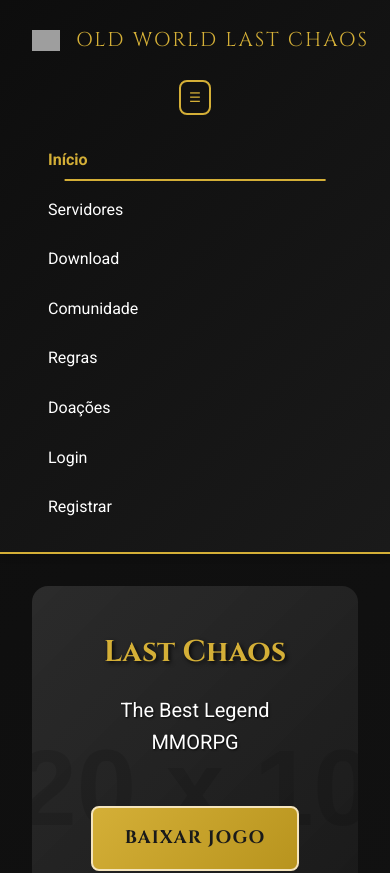
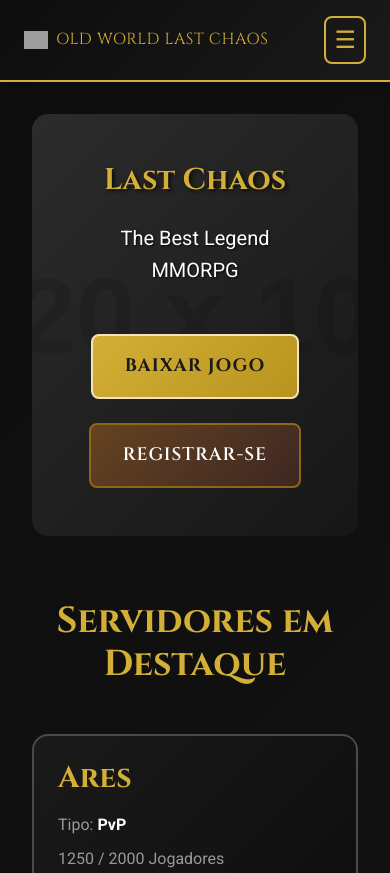
Before and after one commit to jesercaceres/lastchaos_website, a React (Vite) app: page / in a window 390 px wide. Shown: the top 873 px of the page. Built offline with nearby package versions, Linux system fonts and the light colour scheme; grey boxes are pictures that could not be loaded.

Commit message:
feat: enhance responsive design for Header, Doacoes, Home, and Servidores pages with improved media queries

```diff
--- a/src/components/layout/Header.tsx
+++ b/src/components/layout/Header.tsx
@@ -15,6 +15,10 @@
   top: 0;
   z-index: 100;
   box-shadow: ${({ theme }) => theme.shadows.md};
+
+  @media (max-width: 414px) {
+    padding: ${({ theme }) => theme.spacing.sm} ${({ theme }) => theme.spacing.md};
+  }
 `
 
 const HeaderContent = styled.div`
@@ -24,11 +28,15 @@
   justify-content: space-between;
   align-items: center;
   gap: ${({ theme }) => theme.spacing.md};
+  flex-wrap: nowrap;
 
-  flex-wrap: nowrap; /* 🔑 impede quebra no desktop */
+  @media (max-width: ${({ theme }) => theme.breakpoints.large}) {
+    flex-wrap: wrap;
+    gap: ${({ theme }) => theme.spacing.sm};
+  }
 
-  @media (max-width: ${({ theme }) => theme.breakpoints.tablet}) {
-    flex-direction: column;
+  @media (max-width: 414px) {
+    gap: ${({ theme }) => theme.spacing.xs};
   }
 `
 
@@ -37,17 +45,35 @@
   align-items: center;
   gap: ${({ theme }) => theme.spacing.sm};
 
-  white-space: nowrap; /* 🔑 texto não quebra */
-  flex-shrink: 0;      /* 🔑 logo não encolhe */
+  white-space: nowrap;
+  flex-shrink: 1;
+  min-width: 0;
 
   font-family: ${({ theme }) => theme.fonts.epic};
-  font-size: ${({ theme }) => theme.fontSizes.xl}; /* menor para nome longo */
+  font-size: ${({ theme }) => theme.fontSizes.xl};
   font-weight: 200;
   color: ${({ theme }) => theme.colors.gold};
   text-decoration: none;
   text-transform: uppercase;
   letter-spacing: 2px;
   transition: ${({ theme }) => theme.transitions.normal};
+
+  @media (max-width: ${({ theme }) => theme.breakpoints.large}) {
+    font-size: ${({ theme }) => theme.fontSizes.lg};
+    letter-spacing: 1px;
+  }
+
+  @media (max-width: ${({ theme }) => theme.breakpoints.mobile}) {
+    font-size: ${({ theme }) => theme.fontSizes.md};
+    letter-spacing: 0.5px;
+    gap: ${({ theme }) => theme.spacing.xs};
+  }
+
+  @media (max-width: 414px) {
+    font-size: ${({ theme }) => theme.fontSizes.md};
+    letter-spacing: 0.5px;
+    gap: ${({ theme }) => theme.spacing.xs};
+  }
 
   &:hover {
     text-shadow: ${({ theme }) => theme.shadows.gold};
@@ -59,22 +85,29 @@
   width: 28px;
   height: 28px;
   object-fit: contain;
+
+  @media (max-width: 414px) {
+    width: 24px;
+    height: 24px;
+  }
 `
 
 const Nav = styled.nav`
   display: flex;
   gap: ${({ theme }) => theme.spacing.md};
   flex-wrap: nowrap;
+  align-items: center;
 
-  @media (max-width: ${({ theme }) => theme.breakpoints.tablet}) {
-    justify-content: center;
-    width: 100%;
-    flex-wrap: wrap;
+  @media (max-width: ${({ theme }) => theme.breakpoints.large}) {
+    gap: ${({ theme }) => theme.spacing.sm};
   }
 
-  @media (max-width: ${({ theme }) => theme.breakpoints.mobile}) {
-    flex-direction: column;
-    gap: ${({ theme }) => theme.spacing.xs};
+  @media (max-width: ${({ theme }) => theme.breakpoints.intermediate}) {
+    display: none;
+  }
+
+  @media (min-width: ${({ theme }) => theme.breakpoints.intermediate}) {
+    display: flex;
   }
 `
 
@@ -89,6 +122,13 @@
   transition: ${({ theme }) => theme.transitions.normal};
   position: relative;
   white-space: nowrap;
+  font-size: ${({ theme }) => theme.fontSizes.sm};
+
+  @media (max-width: ${({ theme }) => theme.breakpoints.large}) {
+    font-size: ${({ theme }) => theme.fontSizes.xs};
+    padding: ${({ theme }) => theme.spacing.xs}
+      ${({ theme }) => theme.spacing.xs};
+  }
 
   &::after {
     content: '';
@@ -120,20 +160,52 @@
   padding: ${({ theme }) => theme.spacing.xs};
   border-radius: ${({ theme }) => theme.borderRadius.md};
   cursor: pointer;
+  flex-shrink: 0;
+  margin-left: ${({ theme }) => theme.spacing.sm};
+  font-size: 1.5rem;
+  width: auto;
+  height: auto;
 
-  @media (max-width: ${({ theme }) => theme.breakpoints.tablet}) {
+  @media (max-width: ${({ theme }) => theme.breakpoints.intermediate}) {
     display: block;
+  }
+
+  @media (min-width: calc(${({ theme }) => theme.breakpoints.intermediate} + 1px)) {
+    display: none;
+  }
+
+  @media (max-width: 414px) {
+    padding: ${({ theme }) => theme.spacing.xs};
+    margin-left: ${({ theme }) => theme.spacing.xs};
+    min-width: 36px;
+    min-height: 36px;
   }
 `
 
-const MobileNav = styled(Nav)<{ isOpen: boolean }>`
+const MobileNav = styled.nav<{ isOpen: boolean }>`
   display: none;
 
-  @media (max-width: ${({ theme }) => theme.breakpoints.tablet}) {
+  @media (max-width: ${({ theme }) => theme.breakpoints.intermediate}) {
     display: ${({ isOpen }) => (isOpen ? 'flex' : 'none')};
+    position: absolute;
+    top: 100%;
+    left: 0;
+    right: 0;
     flex-direction: column;
     width: 100%;
-    margin-top: ${({ theme }) => theme.spacing.md};
+    background: linear-gradient(
+      135deg,
+      ${({ theme }) => theme.colors.darker} 0%,
+      ${({ theme }) => theme.colors.dark} 100%
+    );
+    padding: ${({ theme }) => theme.spacing.md} ${({ theme }) => theme.spacing.lg};
+    gap: ${({ theme }) => theme.spacing.xs};
+    box-shadow: ${({ theme }) => theme.shadows.md};
+    border-bottom: 2px solid ${({ theme }) => theme.colors.gold};
+  }
+
+  @media (min-width: calc(${({ theme }) => theme.breakpoints.intermediate} + 1px)) {
+    display: none;
   }
 `
 
@@ -160,23 +232,6 @@
           OLD WORLD LAST CHAOS
         </Logo>
 
-        <MobileMenuButton onClick={() => setMobileMenuOpen(!mobileMenuOpen)}>
-          ☰
-        </MobileMenuButton>
-
-        <MobileNav isOpen={mobileMenuOpen}>
-          {navigationItems.map((item) => (
-            <NavLink
-              key={item.path}
-              to={item.path}
-              isActive={location.pathname === item.path}
-              onClick={() => setMobileMenuOpen(false)}
-            >
-              {item.label}
-            </NavLink>
-          ))}
-        </MobileNav>
-
         <Nav>
           {navigationItems.map((item) => (
             <NavLink
@@ -188,7 +243,24 @@
             </NavLink>
           ))}
         </Nav>
+
+        <MobileMenuButton onClick={() => setMobileMenuOpen(!mobileMenuOpen)}>
+          ☰
+        </MobileMenuButton>
       </HeaderContent>
+
+      <MobileNav isOpen={mobileMenuOpen}>
+        {navigationItems.map((item) => (
+          <NavLink
+            key={item.path}
+            to={item.path}
+            isActive={location.pathname === item.path}
+            onClick={() => setMobileMenuOpen(false)}
+          >
+            {item.label}
+          </NavLink>
+        ))}
+      </MobileNav>
     </HeaderContainer>
   )
 }
--- a/src/pages/Doacoes.tsx
+++ b/src/pages/Doacoes.tsx
@@ -31,6 +31,15 @@
   grid-template-columns: repeat(auto-fill, minmax(280px, 1fr));
   gap: ${({ theme }) => theme.spacing.xl};
 
+  @media (max-width: ${({ theme }) => theme.breakpoints.large}) {
+    grid-template-columns: repeat(auto-fill, minmax(260px, 1fr));
+    gap: ${({ theme }) => theme.spacing.lg};
+  }
+
+  @media (max-width: ${({ theme }) => theme.breakpoints.tablet}) {
+    grid-template-columns: repeat(2, 1fr);
+  }
+
   @media (max-width: ${({ theme }) => theme.breakpoints.mobile}) {
     grid-template-columns: 1fr;
   }
@@ -49,6 +58,10 @@
     `
     box-shadow: ${theme.shadows.gold};
     transform: scale(1.05);
+
+    @media (max-width: ${theme.breakpoints.large}) {
+      transform: scale(1.02);
+    }
 
     @media (max-width: ${theme.breakpoints.tablet}) {
       transform: scale(1);
--- a/src/pages/Home.tsx
+++ b/src/pages/Home.tsx
@@ -81,6 +81,15 @@
   grid-template-columns: repeat(auto-fill, minmax(300px, 1fr));
   gap: ${({ theme }) => theme.spacing.lg};
 
+  @media (max-width: ${({ theme }) => theme.breakpoints.large}) {
+    grid-template-columns: repeat(auto-fill, minmax(280px, 1fr));
+    gap: ${({ theme }) => theme.spacing.md};
+  }
+
+  @media (max-width: ${({ theme }) => theme.breakpoints.tablet}) {
+    grid-template-columns: repeat(2, 1fr);
+  }
+
   @media (max-width: ${({ theme }) => theme.breakpoints.mobile}) {
     grid-template-columns: 1fr;
   }
@@ -90,6 +99,15 @@
   display: grid;
   grid-template-columns: repeat(auto-fill, minmax(350px, 1fr));
   gap: ${({ theme }) => theme.spacing.lg};
+
+  @media (max-width: ${({ theme }) => theme.breakpoints.large}) {
+    grid-template-columns: repeat(auto-fill, minmax(320px, 1fr));
+    gap: ${({ theme }) => theme.spacing.md};
+  }
+
+  @media (max-width: ${({ theme }) => theme.breakpoints.tablet}) {
+    grid-template-columns: repeat(2, 1fr);
+  }
 
   @media (max-width: ${({ theme }) => theme.breakpoints.mobile}) {
     grid-template-columns: 1fr;
--- a/src/pages/Servidores.tsx
+++ b/src/pages/Servidores.tsx
@@ -31,6 +31,15 @@
   grid-template-columns: repeat(auto-fill, minmax(320px, 1fr));
   gap: ${({ theme }) => theme.spacing.lg};
 
+  @media (max-width: ${({ theme }) => theme.breakpoints.large}) {
+    grid-template-columns: repeat(auto-fill, minmax(300px, 1fr));
+    gap: ${({ theme }) => theme.spacing.md};
+  }
+
+  @media (max-width: ${({ theme }) => theme.breakpoints.tablet}) {
+    grid-template-columns: repeat(2, 1fr);
+  }
+
   @media (max-width: ${({ theme }) => theme.breakpoints.mobile}) {
     grid-template-columns: 1fr;
   }
--- a/src/styles/theme.ts
+++ b/src/styles/theme.ts
@@ -82,6 +82,8 @@
     mobile: '480px',
     tablet: '768px',
     desktop: '1024px',
+    intermediate: '951px',
+    large: '1310px',
     wide: '1440px',
   },
 } as const
```
